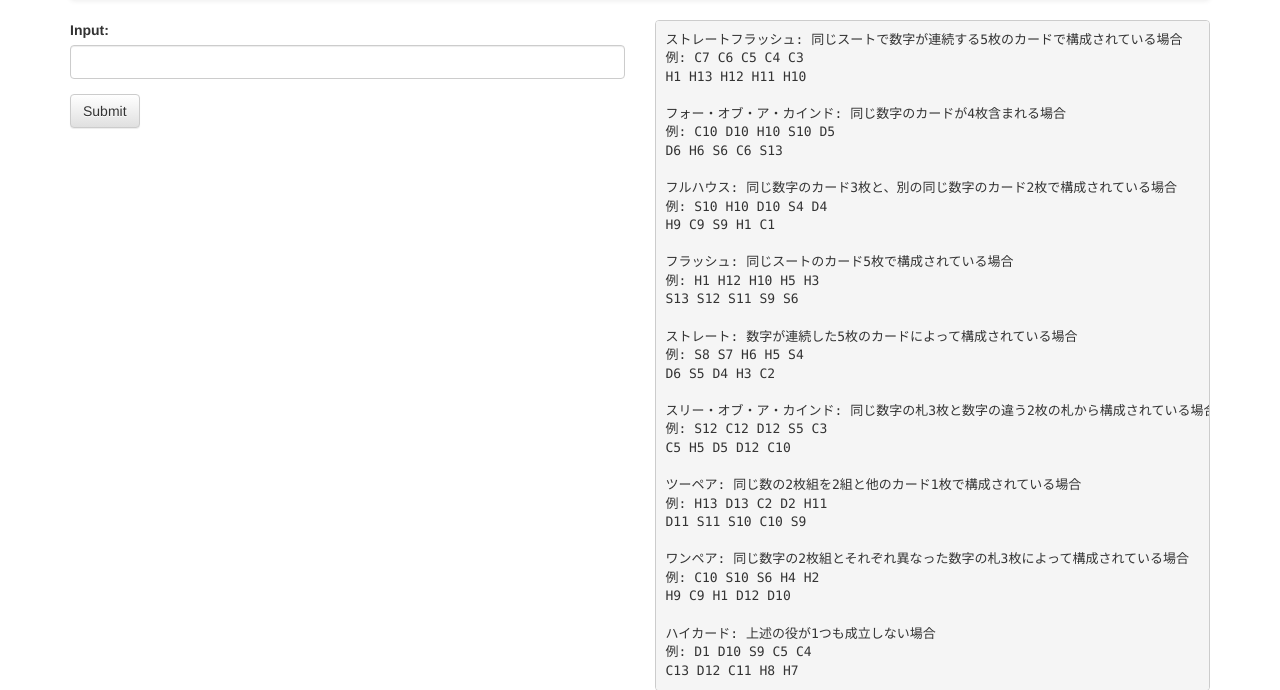
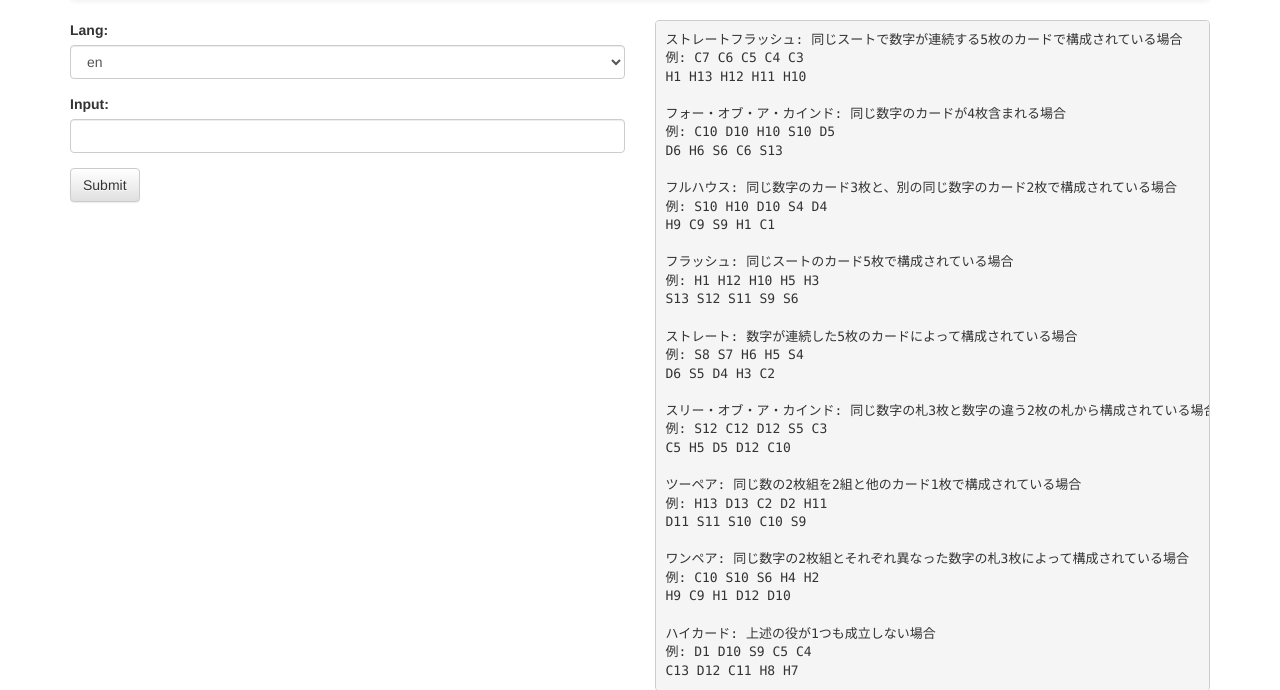
Before and after one commit to Ankhbayar/poker_analyzer, a Django app: page / in a window 1280 px wide. Shown: the part 52-742 px from the top of the page. Run offline with Django 3.2, Linux system fonts and the light colour scheme; some libraries are stand-ins or nearby versions.

Commit message:
Add Lang Selector

```diff
--- a/design/templates/task_one.html
+++ b/design/templates/task_one.html
@@ -5,6 +5,10 @@
   <div class="row">
     <div class="col-md-6">
       <form method="POST">{% csrf_token %}
+        <div class="form-group {% if form.lang_code.errors %} has-error {% endif %}">
+          {{form.lang_code.label_tag}}
+          {{form.lang_code}}
+        </div>
         <div class="form-group {% if form.hand_line.errors %} has-error {% endif %}">
           {{form.hand_line.label_tag}}
           {{form.hand_line}}
--- a/poker/detect.py
+++ b/poker/detect.py
@@ -1,6 +1,7 @@
 # coding: utf-8
 
-class PokenHandAnalyzer(object):
+
+class PokerHandAnalyzer(object):
     # Static VARIABLES
     SUIT_S = "S"
     SUIT_H = "H"
@@ -281,16 +282,16 @@ class PokenHandAnalyzer(object):
         return True
 
 
-pa = PokenHandAnalyzer()
+pa = PokerHandAnalyzer()
 
 
 TEST_CASES = [
     {
-        "hand_type": PokenHandAnalyzer.HAND_TYPE_ROYAL_FLUSH,
+        "hand_type": PokerHandAnalyzer.HAND_TYPE_ROYAL_FLUSH,
         "hand_line": "H1 h13 h12 h11 h10",
     },
     {
-        "hand_type": PokenHandAnalyzer.HAND_TYPE_FLUSH,
+        "hand_type": PokerHandAnalyzer.HAND_TYPE_FLUSH,
         "hand_line": "C1 C6 C5 C4 C3",
     },
     {
@@ -304,11 +305,11 @@ TEST_CASES = [
         "hand_line": "J4 C6 C5 C4 C3",
     },
     {
-        "hand_type": PokenHandAnalyzer.HAND_TYPE_FLUSH,
+        "hand_type": PokerHandAnalyzer.HAND_TYPE_FLUSH,
         "hand_line": "H10 H11 H5 H4 H3",
     },
     {
-        "hand_type": PokenHandAnalyzer.HAND_TYPE_FLUSH,
+        "hand_type": PokerHandAnalyzer.HAND_TYPE_FLUSH,
         "hand_line": "H10 H11 H5 H4 H3",
     },
 ]
--- a/poker/forms.py
+++ b/poker/forms.py
@@ -1,20 +1,26 @@
 from django import forms
-from poker.detect import PokenHandAnalyzer
+from poker.detect import PokerHandAnalyzer
+
+LANG_CODE_CHOICES = (
+    ("en", "en"),
+    ("jp", "jp")
+)
 
 
 class PokerHandDataForm(forms.Form):
+    lang_code = forms.ChoiceField(label="Lang", initial="en", choices=LANG_CODE_CHOICES)
     hand_line = forms.CharField(label="Input", required=True)
 
     def __init__(self, *args, **kwargs):
         super(PokerHandDataForm, self).__init__(*args, **kwargs)
         self.fields["hand_line"].widget.attrs["class"] = "form-control"
-        self.fields["hand_line"].widget.attrs["place-holder"] = "form-control"
-        self.fields["hand_line"].widget.attrs["aria-describedby"] = "id_hand_line_Status"
-
-        self.pa = PokenHandAnalyzer()
+        self.fields["hand_line"].widget.attrs["place-holder"] = "Input"
+        self.fields["lang_code"].widget.attrs["class"] = "form-control"
 
     def clean_hand_line(self):
         hand_line = self.cleaned_data.get("hand_line")
+        lang_code = self.cleaned_data.get("lang_code")
+        self.pa = PokerHandAnalyzer(lang_code=lang_code)
         if self.pa.parse(hand_line) is False:
             raise forms.ValidationError(self.pa.parse_error_msg)
         return hand_line
```
Also changed, not shown: 1 other file.
